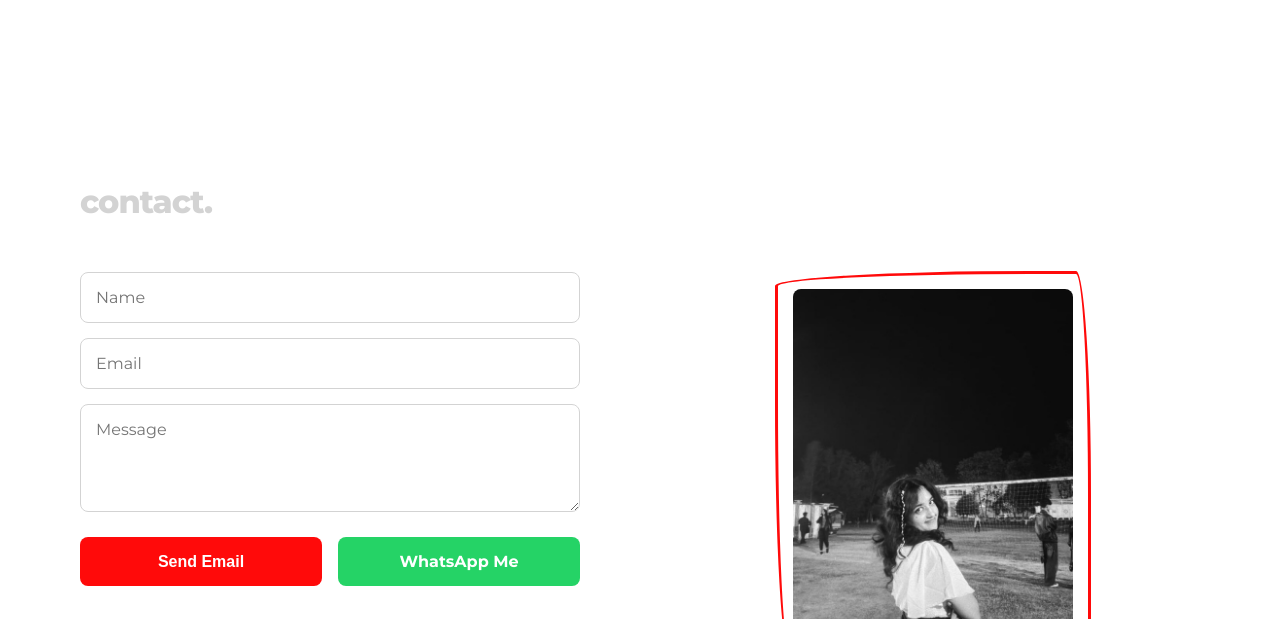
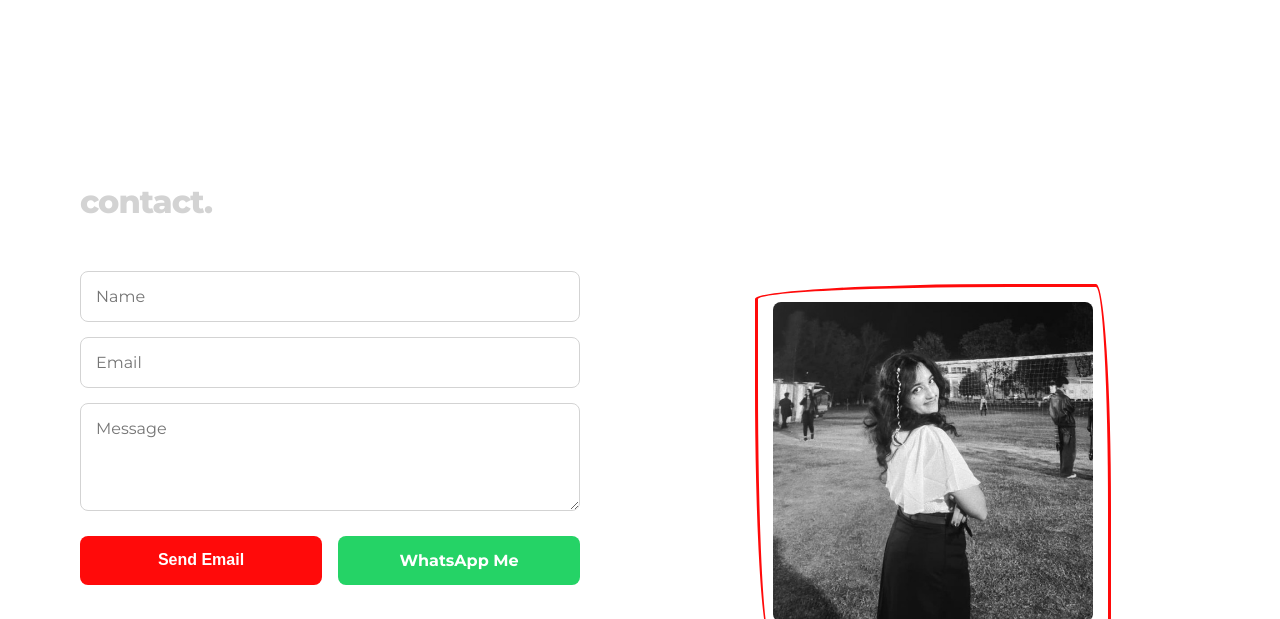
Before and after one commit to ireneyk/portfolio, a plain HTML site: page index.html in a window 1280 px wide. Shown: the part 2955-3574 px from the top of the page. Drawn offline with Linux system fonts and the light colour scheme.

Commit message:
Add files via upload

```diff
--- a/styles.css
+++ b/styles.css
@@ -409,7 +409,7 @@ a, button, input, textarea, .doodle-container, .minimal-card {
 .sketchy-wrapper {
     position: relative;
     width: 100%;
-    max-width: 280px;
+    max-width: 320px;
     padding: 15px;
     border: 3px solid var(--red);
     border-radius: 255px 15px 225px 15px / 15px 225px 15px 255px;
@@ -423,9 +423,9 @@ a, button, input, textarea, .doodle-container, .minimal-card {
 }
 .profile-reveal {
     width: 100%;
-    aspect-ratio: 4/5;
+    aspect-ratio: 1/1;
     object-fit: cover;
-    object-position: center;
+    object-position: bottom;
     border-radius: 8px;
     display: block;
 }
```
